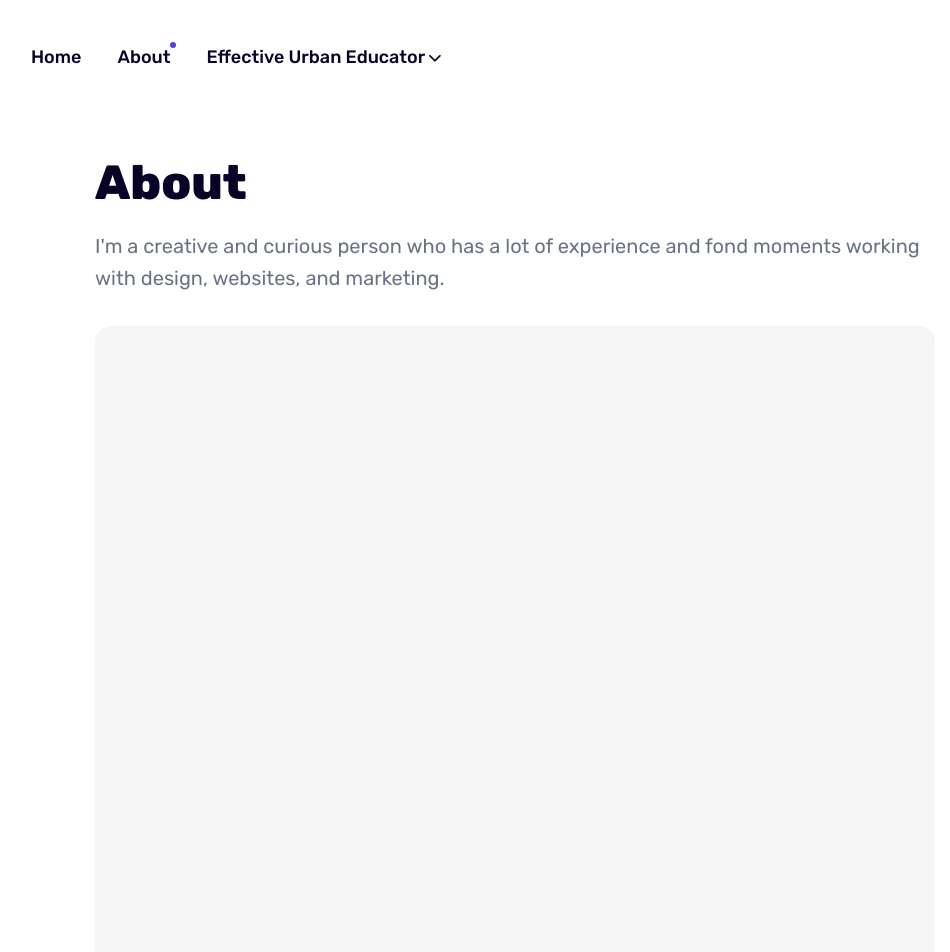
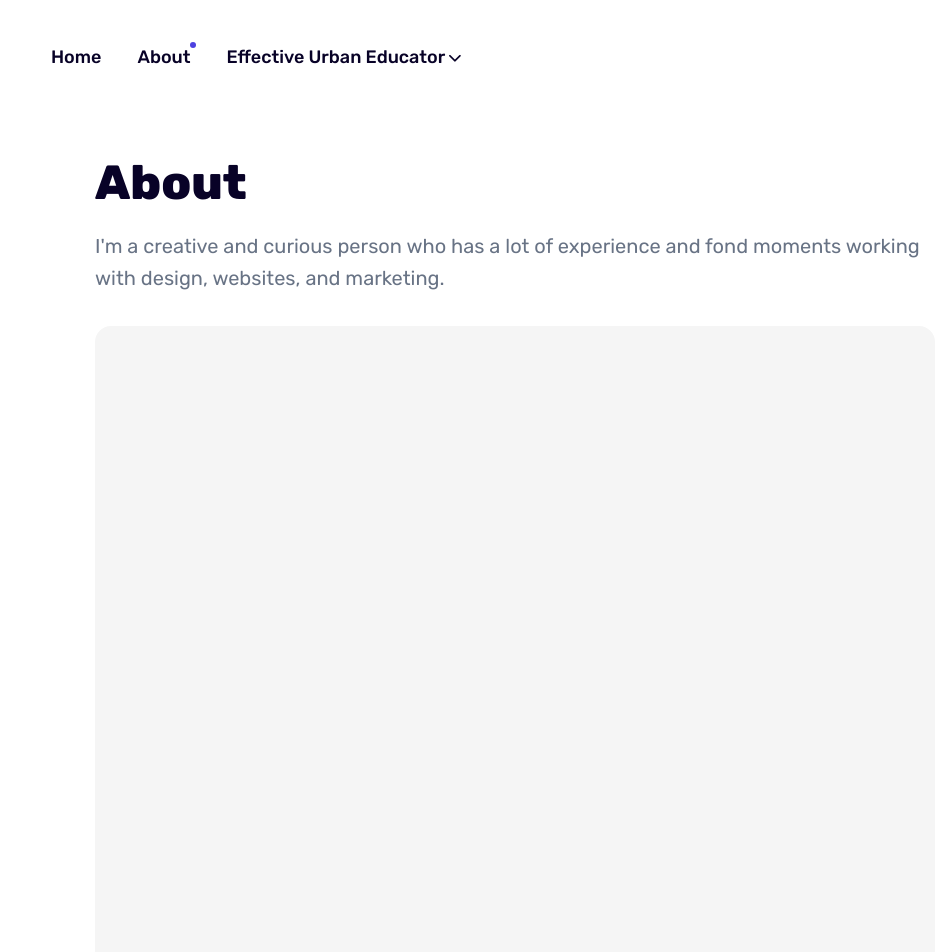
Before and after one commit to geoffreysperl/teaching, a Jekyll site: the page built from _pages/about.md, in a window 1280 px wide. Shown: the top 952 px of the page, without its empty margins (125-1075 px from the left). Built offline with Jekyll 4.4.1, drawn with Linux system fonts in a browser that asks for light colours.

Commit message:
padding div style

```diff
--- a/_includes/header.html
+++ b/_includes/header.html
@@ -14,7 +14,7 @@
         </div> -->
         <!-- <div style="padding-left: 20px;"></div> -->
         <nav class="main-nav">
-          <div class="main-nav__box">
+          <div class="main-nav__box" style="padding-left: 20px;">
             <ul class="nav__list list-reset">
 
               {% for item in site.data.settings.menu__settings.menu__items %}
```
